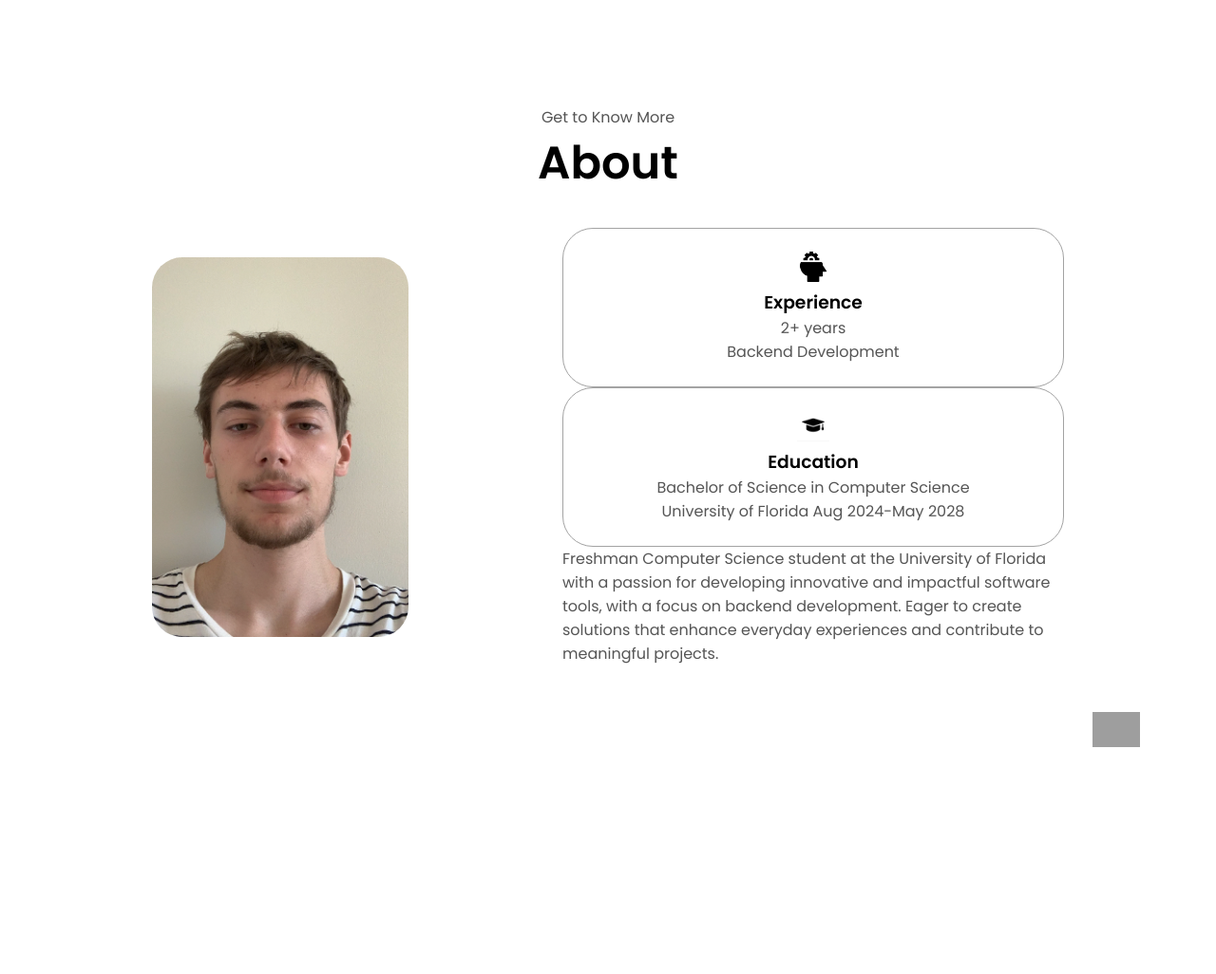
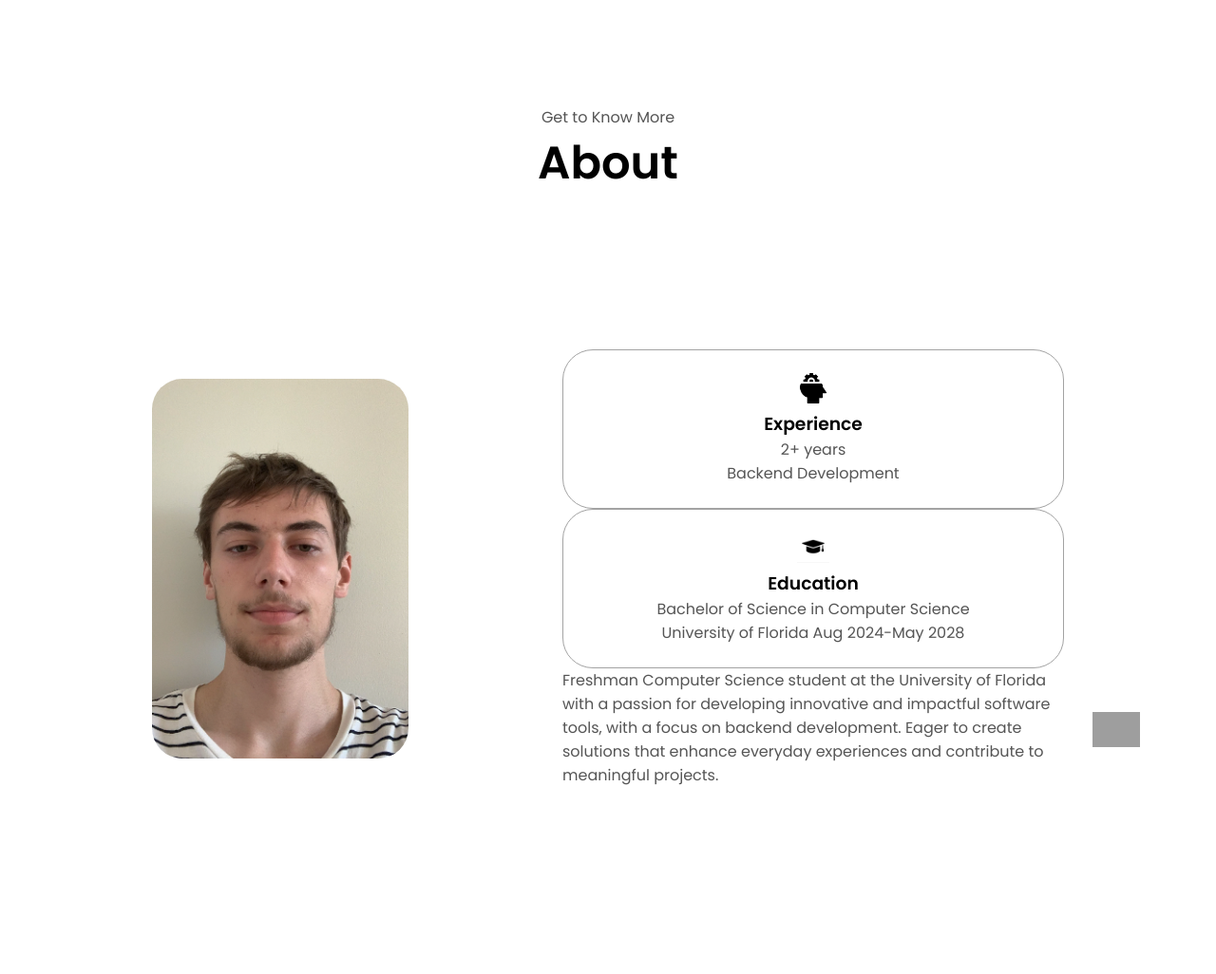
Before and after one commit to zaybournand/html-css-js-portfolio, a Flask app: page / in a window 1280 px wide. Shown: the part 881-1907 px from the top of the page at 95% size. Run offline with Flask 3, Linux system fonts and the light colour scheme; grey boxes are pictures that could not be loaded.

Commit message:
Update style.css

```diff
--- a/static/css/style.css
+++ b/static/css/style.css
@@ -265,7 +265,7 @@ section {
     display: flex; /* Enables flexbox layout */
     align-items: flex-start; /* Aligns items at the start */
     gap: 2rem; /* Space between picture and text */
-    margin-top: 2rem; /* Add space above the section */
+    margin-top: 10rem; /* Add space above the section */
 }
 
 .section__pic-container {
```
